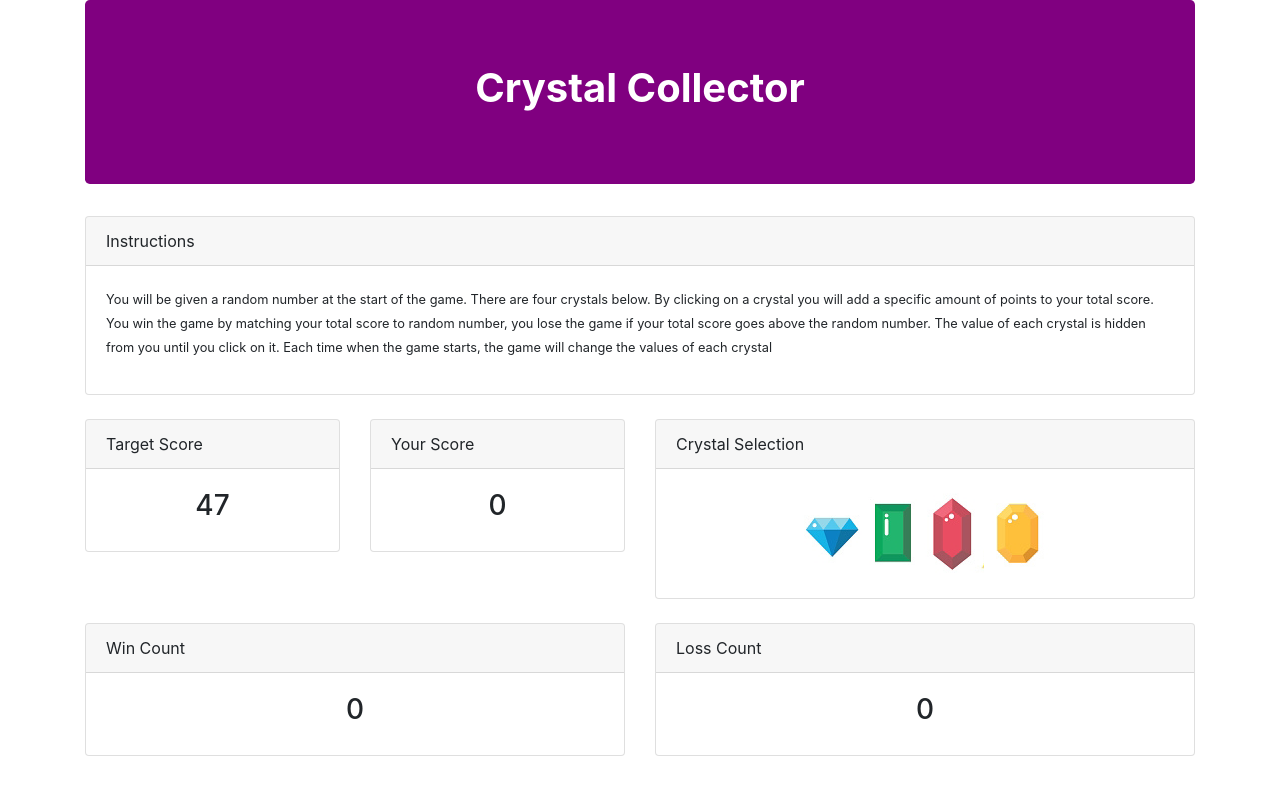
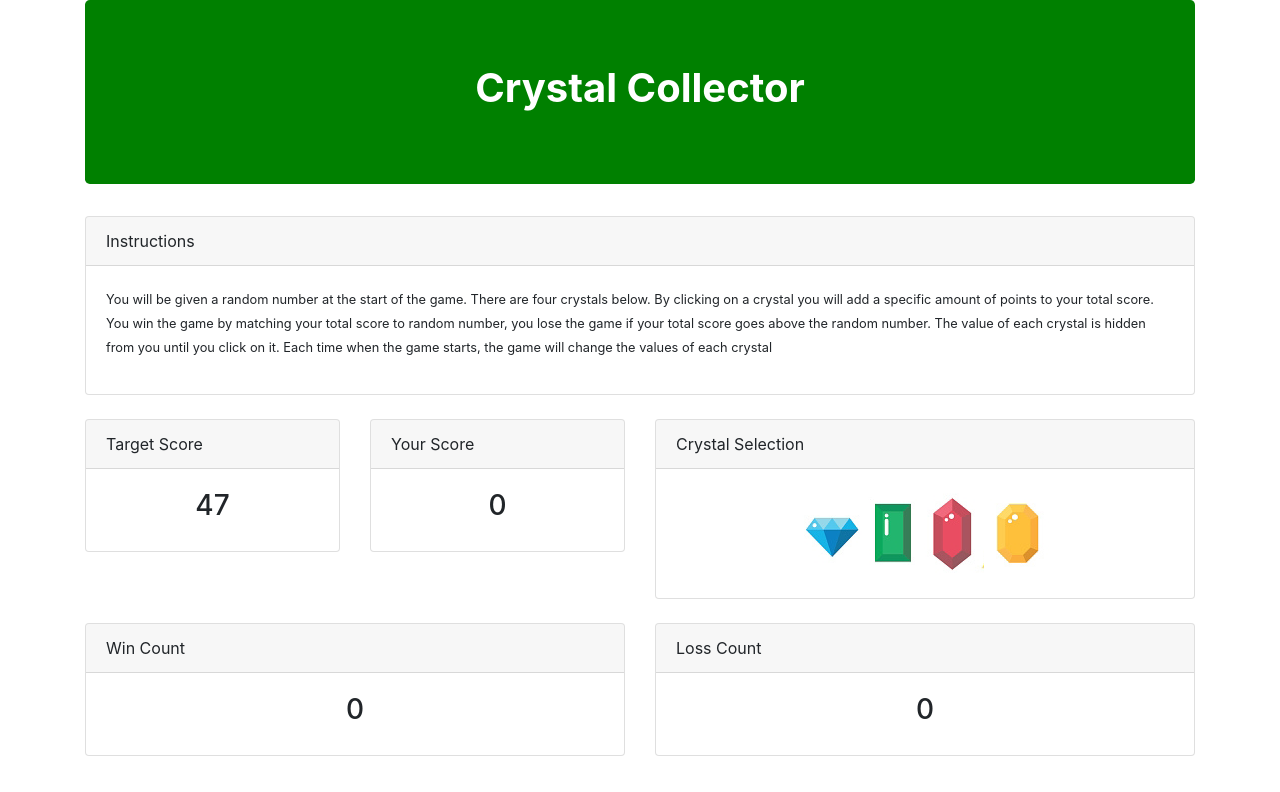
Before and after one commit to messejessie/crystal, a plain HTML site: page index.html in a window 1280 px wide. Drawn offline with nearby package versions, Linux system fonts and the light colour scheme.

Commit message:
css changes

```diff
--- a/index.html
+++ b/index.html
@@ -14,7 +14,7 @@
     <div class="container">
 
         <!-- Crystal Collector Jumbotron -->
-        <div class="jumbotron" style="background-color: purple; color: white;">
+        <div class="jumbotron" style="background-color: green; color: white;">
           <div class="container">
             <h1 class="text-center">
               <strong>Crystal Collector</strong>
```
